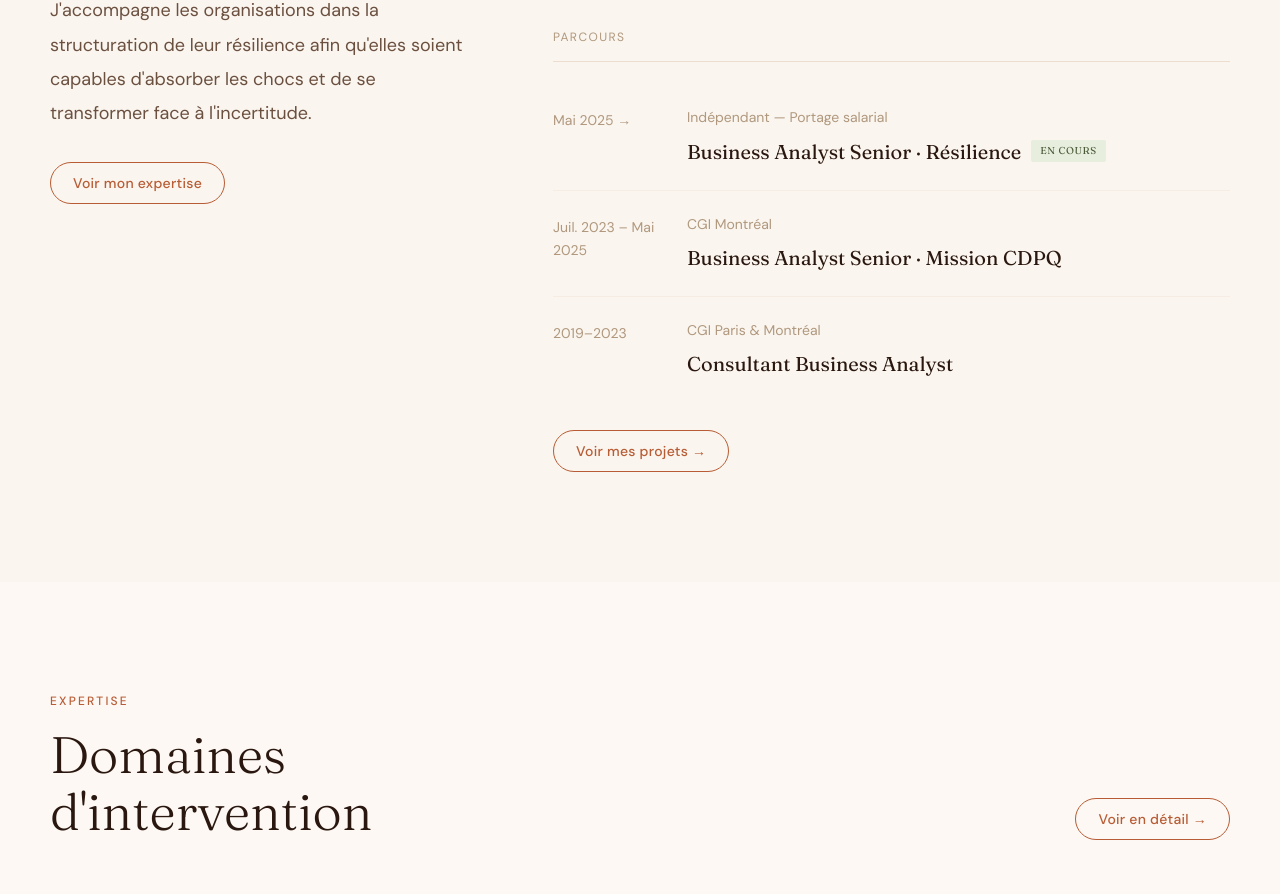
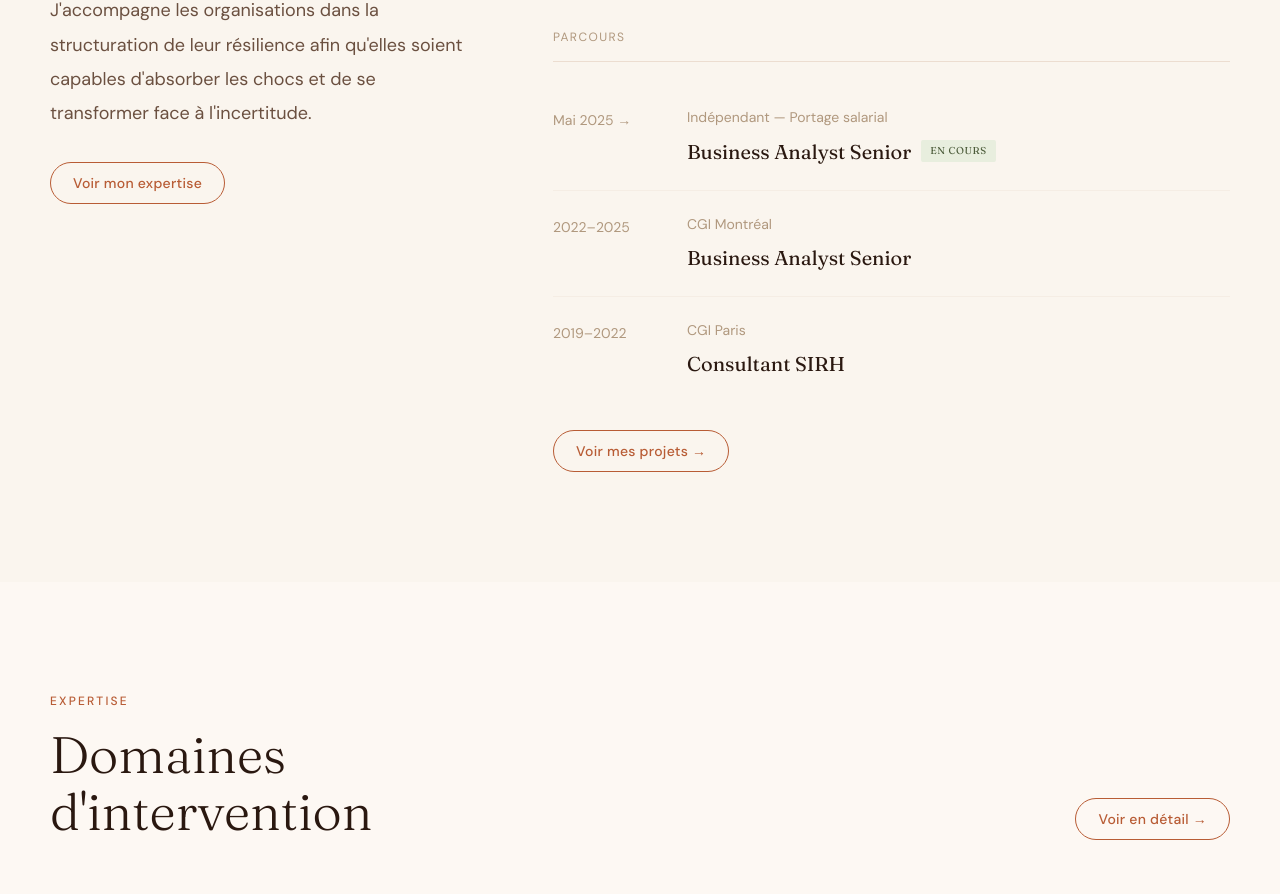
Before and after one commit to YnkDqt/portfolio-ynk, a React (Vite) app: page / in a window 1280 px wide. Shown: the part 1476-2370 px from the top of the page. Built offline with nearby package versions, Linux system fonts and the light colour scheme.

Commit message:
corrections parcours et page contact

```diff
--- a/src/App.jsx
+++ b/src/App.jsx
@@ -383,9 +383,9 @@ function Hero({ setView }) {
 
 function SectionAbout({ setView }) {
   const parc = [
-    { period:"Mai 2025 →", org:"Indépendant — Portage salarial", role:"Business Analyst Senior · Résilience", cur:true },
-    { period:"Juil. 2023 – Mai 2025", org:"CGI Montréal", role:"Business Analyst Senior · Mission CDPQ" },
-    { period:"2019–2023", org:"CGI Paris & Montréal", role:"Consultant Business Analyst" },
+    { period:"Mai 2025 →", org:"Indépendant — Portage salarial", role:"Business Analyst Senior", cur:true },
+    { period:"2022–2025", org:"CGI Montréal", role:"Business Analyst Senior" },
+    { period:"2019–2022", org:"CGI Paris", role:"Consultant SIRH" },
   ];
   return (
     <section style={{ background:"#faf5ee", padding:"110px 40px" }}>
@@ -754,7 +754,6 @@ function PageContact() {
             {[
               { label:"Statut", val:"Indépendant — Portage salarial" },
               { label:"Type de missions", val:"Longue durée privilégiée" },
-              { label:"Secteurs cibles", val:"Finance, investissement institutionnel, grandes organisations" },
             ].map((d,i,arr) => (
               <div key={d.label} style={{ padding:"17px 0", borderBottom:i<arr.length-1?"1px solid #ecddd0":"none" }}>
                 <div style={{ fontSize:12, color:"#b0987e", letterSpacing:"0.08em", textTransform:"uppercase", marginBottom:7 }}>{d.label}</div>
```
